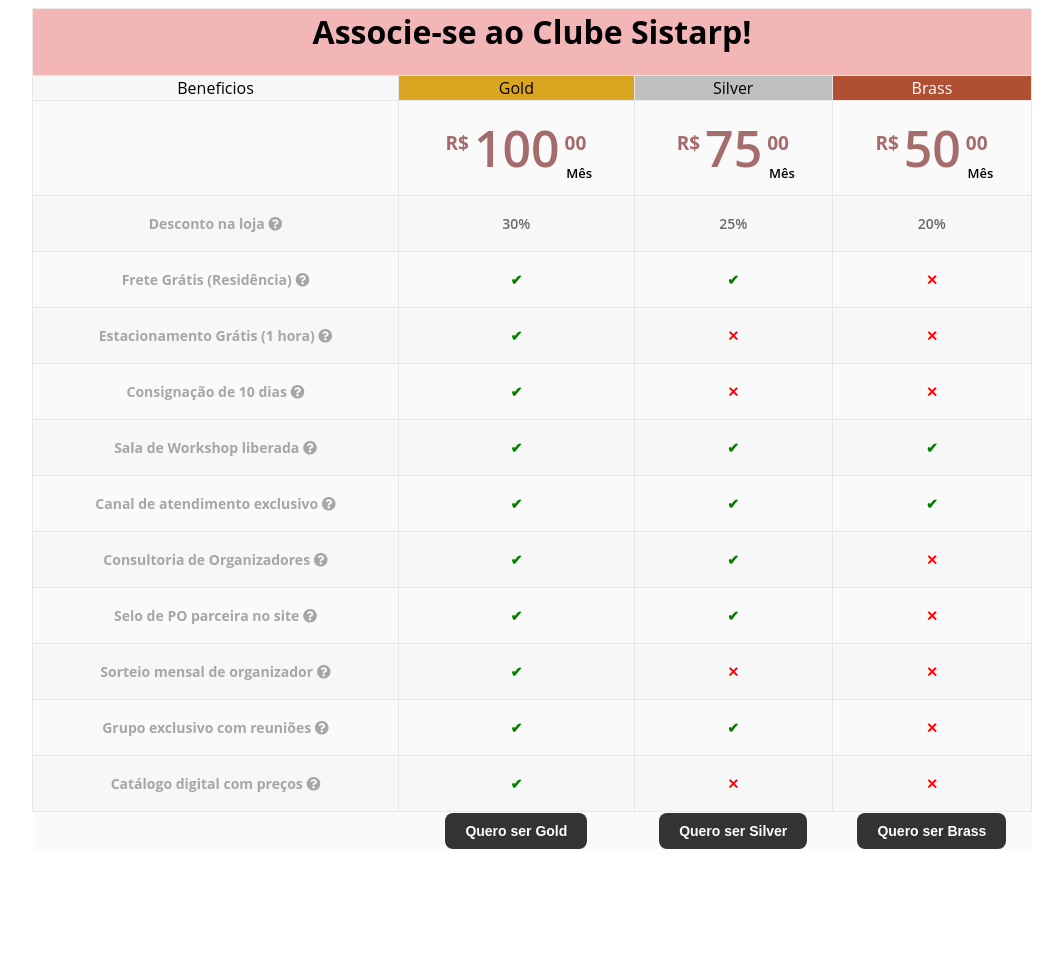
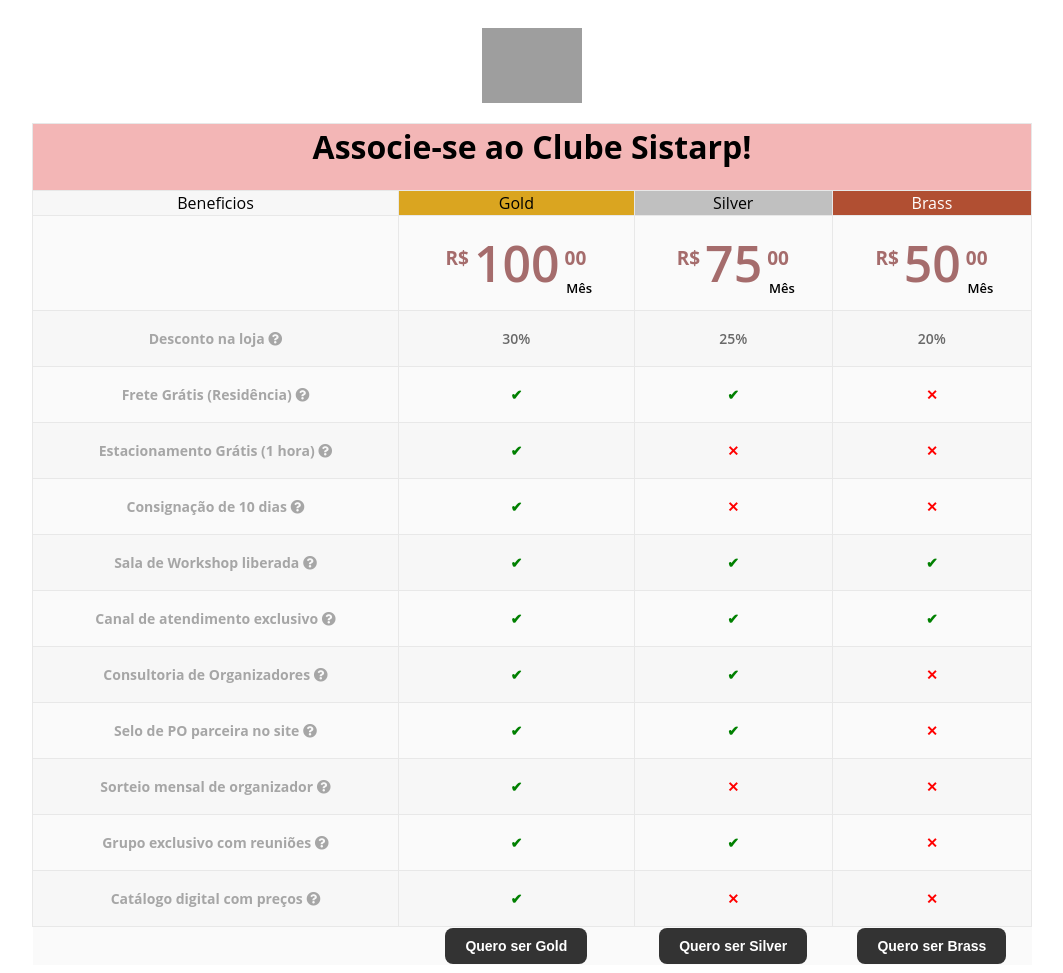
Before and after one commit to Sistarp/sistarp.github.io, a plain HTML site: page index.html in a window 1280 px wide. Shown: the whole page, without its empty margins (108-1171 px from the left). Before the commit the page ends 858 px from the top, so only its background shows below. Drawn offline with Linux system fonts and the light colour scheme; grey boxes are pictures that could not be loaded.

Commit message:
Atualização do estilo CSS para melhor legibilidade

```diff
--- a/css/styles-desktop.css
+++ b/css/styles-desktop.css
@@ -1,5 +1,14 @@
 body {
   font-family: "Open Sans", sans-serif;
+}
+
+.header {
+  text-align: center;
+  padding: 20px 0;
+}
+
+.logo {
+  max-width: 100px; /* Defina o tamanho máximo da imagem */
 }
 
 .clube {
--- a/css/styles-mobile.css
+++ b/css/styles-mobile.css
@@ -2,11 +2,14 @@ body {
     background: linear-gradient(to top, #c38888, #fff, #c38888);
   }
 
-  .title {
-    color: #000; /* Altere a cor desejada */
-    font-family: "Arial", sans-serif; /* Altere a fonte desejada */
-    text-align: center;
-  }
+.header {
+  text-align: center;
+  padding: 20px 0;
+}
+
+.logo {
+  max-width: 100px; /* Defina o tamanho máximo da imagem */
+}
 
   .card-block {
     display: flex; /* Usando flex para alinhar horizontalmente os cards */
--- a/index.html
+++ b/index.html
@@ -17,6 +17,10 @@
       window.location.href = 'mobile.html';
     }
   </script>
+
+<div class="header">
+  <img class="logo" src="https://github.com/Sistarp/sistarp.github.io/tree/main/imagens/logo.png" alt="Logo Clubers Sistarp">
+</div>
 
   <table>
     <tr class="clube">
@@ -112,12 +116,9 @@
     </tr>
     <tr class="btn">
       <td></td>
-      <a href="https://userede.com.br/pagamentos/pt/oe21fkqr" target="_blank">
-		<td><button class="order-btn gold">Quero ser Gold</button></td></a>
-      <a href="https://userede.com.br/pagamentos/pt/ap1902c21" target="_blank">
-		<td><button class="order-btn silver">Quero ser Silver</button></td></a>
-      <a href="https://userede.com.br/pagamentos/pt/pf1qtw3j" target="_blank">
-		<td><button class="order-btn brass">Quero ser Brass</button></td></a>
+      <td><button class="order-btn gold">Quero ser Gold</button><a href="https://userede.com.br/pagamentos/pt/oe21fkqr" target="_blank"></a></td>
+      <td><button class="order-btn silver">Quero ser Silver</button><a href="https://userede.com.br/pagamentos/pt/ap1902c21" target="_blank"></a></td>
+      <td><button class="order-btn brass">Quero ser Brass</button><a href="https://userede.com.br/pagamentos/pt/pf1qtw3j" target="_blank"></a></td>
     </tr>
   </table>
   <script src="js/script-desktop.js"></script>
```
Also changed, not shown: mobile.html (+3 -1 lines), imagens/logo.png (added).
